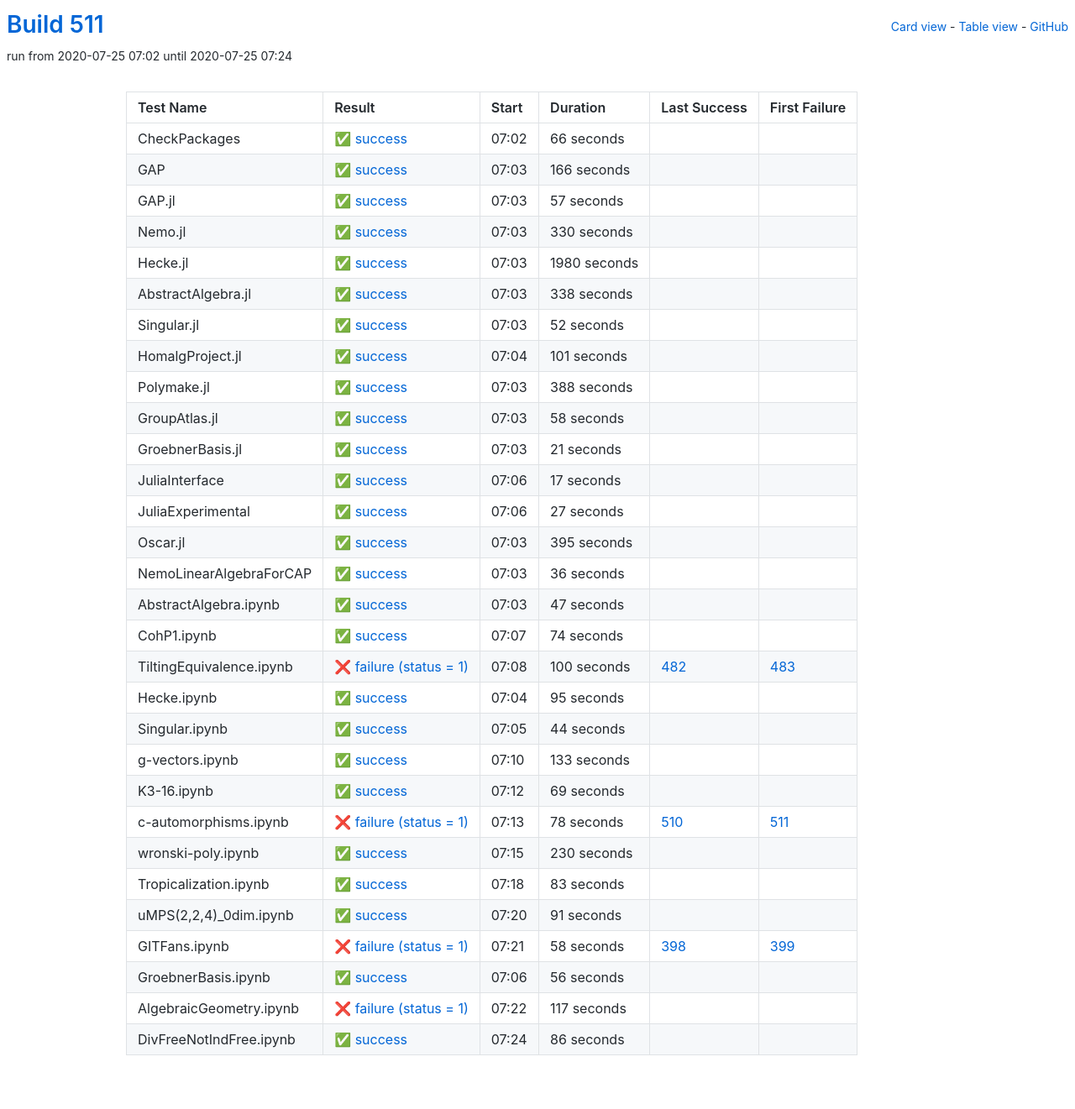
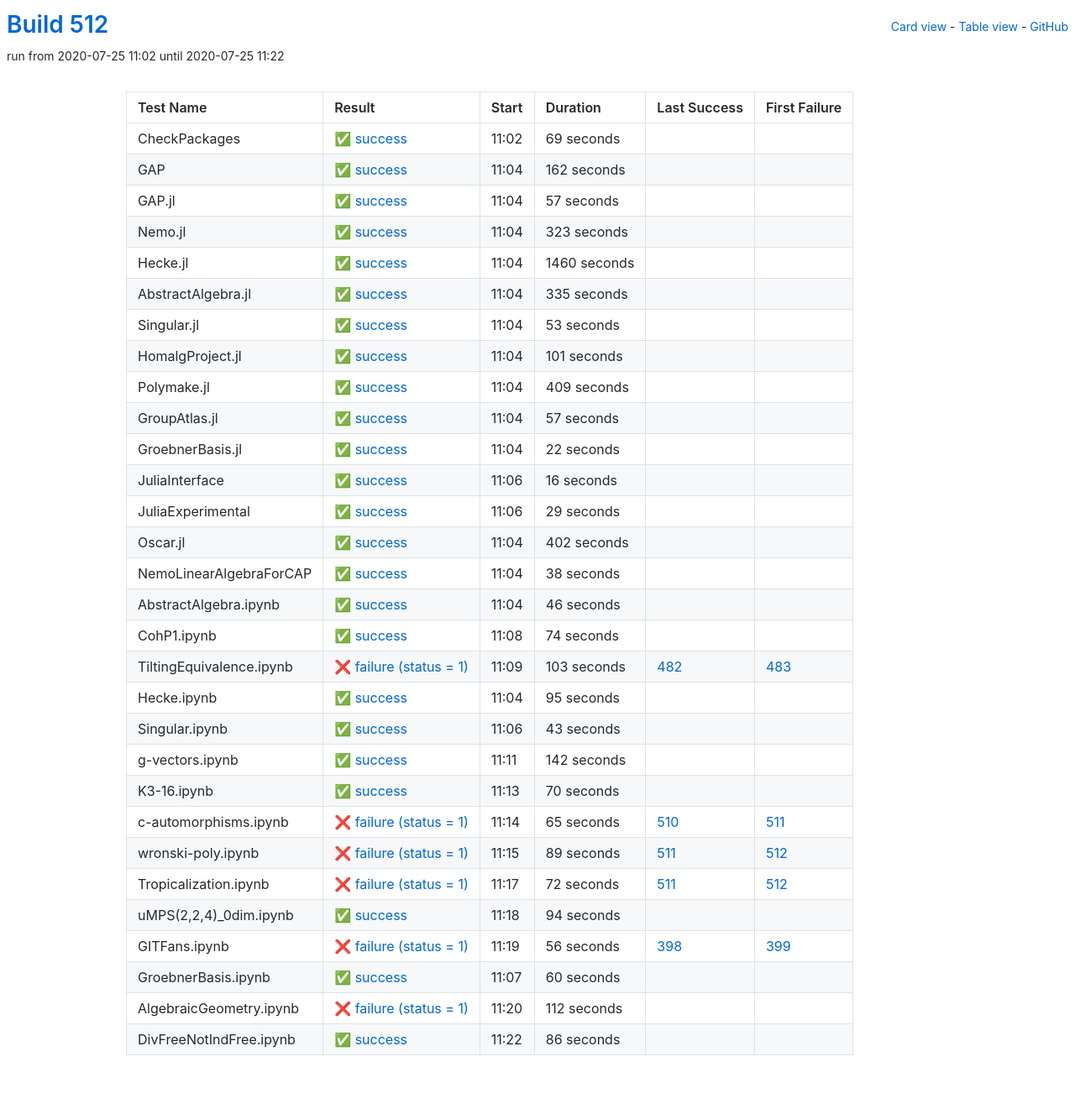
Before and after one commit to oscar-system/oscar-ci-status-stable, a Jekyll site: the page built from table.html, in a window 1280 px wide. Shown: the whole page at 84% size. Built offline with Jekyll 4.4.1, drawn with Linux system fonts in a browser that asks for light colours.

Commit message:
Build #512

```diff
--- a/_data/ci.yml
+++ b/_data/ci.yml
@@ -1,6 +1,6 @@
 ---
-build: 511
-build_url: https://oscarci.mathematik.uni-kl.de/job/oscar-stable/511/
+build: 512
+build_url: https://oscarci.mathematik.uni-kl.de/job/oscar-stable/512/
 job: oscar-stable
 organization: oscar-system
 repo: oscar-ci-status-stable
@@ -8,32 +8,32 @@ repourl: https://github.com/oscar-system/oscar-ci-status-stable
 tests:
 - name: CheckPackages
   id: checkpackages
-  log: https://oscarci.mathematik.uni-kl.de/job/oscar-stable/511/artifact/logs/build-511/CheckPackages.log
-  start: 2020-07-25 07:02
+  log: https://oscarci.mathematik.uni-kl.de/job/oscar-stable/512/artifact/logs/build-512/CheckPackages.log
+  start: 2020-07-25 11:02
   success: true
   exitcode: 0
   status: success
-  duration: 66
+  duration: 69
   last_success: false
   last_success_url:
   first_failure: false
   first_failure_url:
 - name: GAP
   id: gap
-  log: https://oscarci.mathematik.uni-kl.de/job/oscar-stable/511/artifact/logs/build-511/GAP.log
-  start: 2020-07-25 07:03
+  log: https://oscarci.mathematik.uni-kl.de/job/oscar-stable/512/artifact/logs/build-512/GAP.log
+  start: 2020-07-25 11:04
   success: true
   exitcode: 0
   status: success
-  duration: 166
+  duration: 162
   last_success: false
   last_success_url:
   first_failure: false
   first_failure_url:
 - name: GAP.jl
   id: gap-jl
-  log: https://oscarci.mathematik.uni-kl.de/job/oscar-stable/511/artifact/logs/build-511/GAP.jl.log
-  start: 2020-07-25 07:03
+  log: https://oscarci.mathematik.uni-kl.de/job/oscar-stable/512/artifact/logs/build-512/GAP.jl.log
+  start: 2020-07-25 11:04
   success: true
   exitcode: 0
   status: success
@@ -44,56 +44,56 @@ tests:
   first_failure_url:
 - name: Nemo.jl
   id: nemo-jl
-  log: https://oscarci.mathematik.uni-kl.de/job/oscar-stable/511/artifact/logs/build-511/Nemo.jl.log
-  start: 2020-07-25 07:03
+  log: https://oscarci.mathematik.uni-kl.de/job/oscar-stable/512/artifact/logs/build-512/Nemo.jl.log
+  start: 2020-07-25 11:04
   success: true
   exitcode: 0
   status: success
-  duration: 330
+  duration: 323
   last_success: false
   last_success_url:
   first_failure: false
   first_failure_url:
 - name: Hecke.jl
   id: hecke-jl
-  log: https://oscarci.mathematik.uni-kl.de/job/oscar-stable/511/artifact/logs/build-511/Hecke.jl.log
-  start: 2020-07-25 07:03
+  log: https://oscarci.mathematik.uni-kl.de/job/oscar-stable/512/artifact/logs/build-512/Hecke.jl.log
+  start: 2020-07-25 11:04
   success: true
   exitcode: 0
   status: success
-  duration: 1980
+  duration: 1460
   last_success: false
   last_success_url:
   first_failure: false
   first_failure_url:
 - name: AbstractAlgebra.jl
   id: abstractalgebra-jl
-  log: https://oscarci.mathematik.uni-kl.de/job/oscar-stable/511/artifact/logs/build-511/AbstractAlgebra.jl.log
-  start: 2020-07-25 07:03
+  log: https://oscarci.mathematik.uni-kl.de/job/oscar-stable/512/artifact/logs/build-512/AbstractAlgebra.jl.log
+  start: 2020-07-25 11:04
   success: true
   exitcode: 0
   status: success
-  duration: 338
+  duration: 335
   last_success: false
   last_success_url:
   first_failure: false
   first_failure_url:
 - name: Singular.jl
   id: singular-jl
-  log: https://oscarci.mathematik.uni-kl.de/job/oscar-stable/511/artifact/logs/build-511/Singular.jl.log
-  start: 2020-07-25 07:03
+  log: https://oscarci.mathematik.uni-kl.de/job/oscar-stable/512/artifact/logs/build-512/Singular.jl.log
+  start: 2020-07-25 11:04
   success: true
   exitcode: 0
   status: success
-  duration: 52
+  duration: 53
   last_success: false
   last_success_url:
   first_failure: false
   first_failure_url:
 - name: HomalgProject.jl
   id: homalgproject-jl
-  log: https://oscarci.mathematik.uni-kl.de/job/oscar-stable/511/artifact/logs/build-511/HomalgProject.jl.log
-  start: 2020-07-25 07:04
+  log: https://oscarci.mathematik.uni-kl.de/job/oscar-stable/512/artifact/logs/build-512/HomalgProject.jl.log
+  start: 2020-07-25 11:04
   success: true
   exitcode: 0
   status: success
@@ -104,104 +104,104 @@ tests:
   first_failure_url:
 - name: Polymake.jl
   id: polymake-jl
-  log: https://oscarci.mathematik.uni-kl.de/job/oscar-stable/511/artifact/logs/build-511/Polymake.jl.log
-  start: 2020-07-25 07:03
+  log: https://oscarci.mathematik.uni-kl.de/job/oscar-stable/512/artifact/logs/build-512/Polymake.jl.log
+  start: 2020-07-25 11:04
   success: true
   exitcode: 0
   status: success
-  duration: 388
+  duration: 409
   last_success: false
   last_success_url:
   first_failure: false
   first_failure_url:
 - name: GroupAtlas.jl
   id: groupatlas-jl
-  log: https://oscarci.mathematik.uni-kl.de/job/oscar-stable/511/artifact/logs/build-511/GroupAtlas.jl.log
-  start: 2020-07-25 07:03
+  log: https://oscarci.mathematik.uni-kl.de/job/oscar-stable/512/artifact/logs/build-512/GroupAtlas.jl.log
+  start: 2020-07-25 11:04
   success: true
   exitcode: 0
   status: success
-  duration: 58
+  duration: 57
   last_success: false
   last_success_url:
   first_failure: false
   first_failure_url:
 - name: GroebnerBasis.jl
   id: groebnerbasis-jl
-  log: https://oscarci.mathematik.uni-kl.de/job/oscar-stable/511/artifact/logs/build-511/GroebnerBasis.jl.log
-  start: 2020-07-25 07:03
+  log: https://oscarci.mathematik.uni-kl.de/job/oscar-stable/512/artifact/logs/build-512/GroebnerBasis.jl.log
+  start: 2020-07-25 11:04
   success: true
   exitcode: 0
   status: success
-  duration: 21
+  duration: 22
   last_success: false
   last_success_url:
   first_failure: false
   first_failure_url:
 - name: JuliaInterface
   id: juliainterface
-  log: https://oscarci.mathematik.uni-kl.de/job/oscar-stable/511/artifact/logs/build-511/JuliaInterface.log
-  start: 2020-07-25 07:06
+  log: https://oscarci.mathematik.uni-kl.de/job/oscar-stable/512/artifact/logs/build-512/JuliaInterface.log
+  start: 2020-07-25 11:06
   success: true
   exitcode: 0
   status: success
-  duration: 17
+  duration: 16
   last_success: false
   last_success_url:
   first_failure: false
   first_failure_url:
 - name: JuliaExperimental
   id: juliaexperimental
-  log: https://oscarci.mathematik.uni-kl.de/job/oscar-stable/511/artifact/logs/build-511/JuliaExperimental.log
-  start: 2020-07-25 07:06
+  log: https://oscarci.mathematik.uni-kl.de/job/oscar-stable/512/artifact/logs/build-512/JuliaExperimental.log
+  start: 2020-07-25 11:06
   success: true
   exitcode: 0
   status: success
-  duration: 27
+  duration: 29
   last_success: false
   last_success_url:
   first_failure: false
   first_failure_url:
 - name: Oscar.jl
   id: oscar-jl
-  log: https://oscarci.mathematik.uni-kl.de/job/oscar-stable/511/artifact/logs/build-511/Oscar.jl.log
-  start: 2020-07-25 07:03
+  log: https://oscarci.mathematik.uni-kl.de/job/oscar-stable/512/artifact/logs/build-512/Oscar.jl.log
+  start: 2020-07-25 11:04
   success: true
   exitcode: 0
   status: success
-  duration: 395
+  duration: 402
   last_success: false
   last_success_url:
   first_failure: false
   first_failure_url:
 - name: NemoLinearAlgebraForCAP
   id: nemolinearalgebraforcap
-  log: https://oscarci.mathematik.uni-kl.de/job/oscar-stable/511/artifact/logs/build-511/NemoLinearAlgebraForCAP.log
-  start: 2020-07-25 07:03
+  log: https://oscarci.mathematik.uni-kl.de/job/oscar-stable/512/artifact/logs/build-512/NemoLinearAlgebraForCAP.log
+  start: 2020-07-25 11:04
   success: true
   exitcode: 0
   status: success
-  duration: 36
+  duration: 38
   last_success: false
   last_success_url:
   first_failure: false
   first_failure_url:
 - name: AbstractAlgebra.ipynb
   id: abstractalgebra-ipynb
-  log: https://oscarci.mathematik.uni-kl.de/job/oscar-stable/511/artifact/logs/build-511/AbstractAlgebra.ipynb.log
-  start: 2020-07-25 07:03
+  log: https://oscarci.mathematik.uni-kl.de/job/oscar-stable/512/artifact/logs/build-512/AbstractAlgebra.ipynb.log
+  start: 2020-07-25 11:04
   success: true
   exitcode: 0
   status: success
-  duration: 47
+  duration: 46
   last_success: false
   last_success_url:
   first_failure: false
   first_failure_url:
 - name: CohP1.ipynb
   id: cohp1-ipynb
-  log: https://oscarci.mathematik.uni-kl.de/job/oscar-stable/511/artifact/logs/build-511/CohP1.ipynb.log
-  start: 2020-07-25 07:07
+  log: https://oscarci.mathematik.uni-kl.de/job/oscar-stable/512/artifact/logs/build-512/CohP1.ipynb.log
+  start: 2020-07-25 11:08
   success: true
   exitcode: 0
   status: success
@@ -212,20 +212,20 @@ tests:
   first_failure_url:
 - name: TiltingEquivalence.ipynb
   id: tiltingequivalence-ipynb
-  log: https://oscarci.mathematik.uni-kl.de/job/oscar-stable/511/artifact/logs/build-511/TiltingEquivalence.ipynb.log
-  start: 2020-07-25 07:08
+  log: https://oscarci.mathematik.uni-kl.de/job/oscar-stable/512/artifact/logs/build-512/TiltingEquivalence.ipynb.log
+  start: 2020-07-25 11:09
   success: false
   exitcode: 1
   status: failure
-  duration: 100
+  duration: 103
   last_success: 482
   last_success_url: https://oscarci.mathematik.uni-kl.de/job/oscar-stable/482/
   first_failure: 483
   first_failure_url: https://oscarci.mathematik.uni-kl.de/job/oscar-stable/483/
 - name: Hecke.ipynb
   id: hecke-ipynb
-  log: https://oscarci.mathematik.uni-kl.de/job/oscar-stable/511/artifact/logs/build-511/Hecke.ipynb.log
-  start: 2020-07-25 07:04
+  log: https://oscarci.mathematik.uni-kl.de/job/oscar-stable/512/artifact/logs/build-512/Hecke.ipynb.log
+  start: 2020-07-25 11:04
   success: true
   exitcode: 0
   status: success
@@ -236,128 +236,128 @@ tests:
   first_failure_url:
 - name: Singular.ipynb
   id: singular-ipynb
-  log: https://oscarci.mathematik.uni-kl.de/job/oscar-stable/511/artifact/logs/build-511/Singular.ipynb.log
-  start: 2020-07-25 07:05
+  log: https://oscarci.mathematik.uni-kl.de/job/oscar-stable/512/artifact/logs/build-512/Singular.ipynb.log
+  start: 2020-07-25 11:06
   success: true
   exitcode: 0
   status: success
-  duration: 44
+  duration: 43
   last_success: false
   last_success_url:
   first_failure: false
   first_failure_url:
 - name: g-vectors.ipynb
   id: g-vectors-ipynb
-  log: https://oscarci.mathematik.uni-kl.de/job/oscar-stable/511/artifact/logs/build-511/g-vectors.ipynb.log
-  start: 2020-07-25 07:10
+  log: https://oscarci.mathematik.uni-kl.de/job/oscar-stable/512/artifact/logs/build-512/g-vectors.ipynb.log
+  start: 2020-07-25 11:11
   success: true
   exitcode: 0
   status: success
-  duration: 133
+  duration: 142
   last_success: false
   last_success_url:
   first_failure: false
   first_failure_url:
 - name: K3-16.ipynb
   id: k3-16-ipynb
-  log: https://oscarci.mathematik.uni-kl.de/job/oscar-stable/511/artifact/logs/build-511/K3-16.ipynb.log
-  start: 2020-07-25 07:12
+  log: https://oscarci.mathematik.uni-kl.de/job/oscar-stable/512/artifact/logs/build-512/K3-16.ipynb.log
+  start: 2020-07-25 11:13
   success: true
   exitcode: 0
   status: success
-  duration: 69
+  duration: 70
   last_success: false
   last_success_url:
   first_failure: false
   first_failure_url:
 - name: c-automorphisms.ipynb
   id: c-automorphisms-ipynb
-  log: https://oscarci.mathematik.uni-kl.de/job/oscar-stable/511/artifact/logs/build-511/c-automorphisms.ipynb.log
-  start: 2020-07-25 07:13
+  log: https://oscarci.mathematik.uni-kl.de/job/oscar-stable/512/artifact/logs/build-512/c-automorphisms.ipynb.log
+  start: 2020-07-25 11:14
   success: false
   exitcode: 1
   status: failure
-  duration: 78
+  duration: 65
   last_success: 510
   last_success_url: https://oscarci.mathematik.uni-kl.de/job/oscar-stable/510/
   first_failure: 511
   first_failure_url: https://oscarci.mathematik.uni-kl.de/job/oscar-stable/511/
 - name: wronski-poly.ipynb
   id: wronski-poly-ipynb
-  log: https://oscarci.mathematik.uni-kl.de/job/oscar-stable/511/artifact/logs/build-511/wronski-poly.ipynb.log
-  start: 2020-07-25 07:15
+  log: https://oscarci.mathematik.uni-kl.de/job/oscar-stable/512/artifact/logs/build-512/wronski-poly.ipynb.log
+  start: 2020-07-25 11:15
+  success: false
+  exitcode: 1
+  status: failure
+  duration: 89
+  last_success: 511
+  last_success_url: https://oscarci.mathematik.uni-kl.de/job/oscar-stable/511/
+  first_failure: 512
+  first_failure_url: https://oscarci.mathematik.uni-kl.de/job/oscar-stable/512/
+- name: Tropicalization.ipynb
+  id: tropicalization-ipynb
+  log: https://oscarci.mathematik.uni-kl.de/job/oscar-stable/512/artifact/logs/build-512/Tropicalization.ipynb.log
+  start: 2020-07-25 11:17
+  success: false
+  exitcode: 1
+  status: failure
+  duration: 72
+  last_success: 511
+  last_success_url: https://oscarci.mathematik.uni-kl.de/job/oscar-stable/511/
+  first_failure: 512
+  first_failure_url: https://oscarci.mathematik.uni-kl.de/job/oscar-stable/512/
+- name: uMPS(2,2,4)_0dim.ipynb
+  id: umps-2-2-4-0dim-ipynb
+  log: https://oscarci.mathematik.uni-kl.de/job/oscar-stable/512/artifact/logs/build-512/uMPS-2-2-4-_0dim.ipynb.log
+  start: 2020-07-25 11:18
   success: true
   exitcode: 0
   status: success
-  duration: 230
-  last_success: false
-  last_success_url:
-  first_failure: false
-  first_failure_url:
-- name: Tropicalization.ipynb
-  id: tropicalization-ipynb
-  log: https://oscarci.mathematik.uni-kl.de/job/oscar-stable/511/artifact/logs/build-511/Tropicalization.ipynb.log
-  start: 2020-07-25 07:18
-  success: true
-  exitcode: 0
-  status: success
-  duration: 83
-  last_success: false
-  last_success_url:
-  first_failure: false
-  first_failure_url:
-- name: uMPS(2,2,4)_0dim.ipynb
-  id: umps-2-2-4-0dim-ipynb
-  log: https://oscarci.mathematik.uni-kl.de/job/oscar-stable/511/artifact/logs/build-511/uMPS-2-2-4-_0dim.ipynb.log
-  start: 2020-07-25 07:20
-  success: true
-  exitcode: 0
-  status: success
-  duration: 91
+  duration: 94
   last_success: false
   last_success_url:
   first_failure: false
   first_failure_url:
 - name: GITFans.ipynb
   id: gitfans-ipynb
-  log: https://oscarci.mathematik.uni-kl.de/job/oscar-stable/511/artifact/logs/build-511/GITFans.ipynb.log
-  start: 2020-07-25 07:21
+  log: https://oscarci.mathematik.uni-kl.de/job/oscar-stable/512/artifact/logs/build-512/GITFans.ipynb.log
+  start: 2020-07-25 11:19
   success: false
   exitcode: 1
   status: failure
-  duration: 58
+  duration: 56
   last_success: 398
   last_success_url: https://oscarci.mathematik.uni-kl.de/job/oscar-stable/398/
   first_failure: 399
   first_failure_url: https://oscarci.mathematik.uni-kl.de/job/oscar-stable/399/
 - name: GroebnerBasis.ipynb
   id: groebnerbasis-ipynb
-  log: https://oscarci.mathematik.uni-kl.de/job/oscar-stable/511/artifact/logs/build-511/GroebnerBasis.ipynb.log
-  start: 2020-07-25 07:06
+  log: https://oscarci.mathematik.uni-kl.de/job/oscar-stable/512/artifact/logs/build-512/GroebnerBasis.ipynb.log
+  start: 2020-07-25 11:07
   success: true
   exitcode: 0
   status: success
-  duration: 56
+  duration: 60
   last_success: false
   last_success_url:
   first_failure: false
   first_failure_url:
 - name: AlgebraicGeometry.ipynb
   id: algebraicgeometry-ipynb
-  log: https://oscarci.mathematik.uni-kl.de/job/oscar-stable/511/artifact/logs/build-511/AlgebraicGeometry.ipynb.log
-  start: 2020-07-25 07:22
+  log: https://oscarci.mathematik.uni-kl.de/job/oscar-stable/512/artifact/logs/build-512/AlgebraicGeometry.ipynb.log
+  start: 2020-07-25 11:20
   success: false
   exitcode: 1
   status: failure
-  duration: 117
+  duration: 112
   last_success: false
   last_success_url:
   first_failure: false
   first_failure_url:
 - name: DivFreeNotIndFree.ipynb
   id: divfreenotindfree-ipynb
-  log: https://oscarci.mathematik.uni-kl.de/job/oscar-stable/511/artifact/logs/build-511/DivFreeNotIndFree.ipynb.log
-  start: 2020-07-25 07:24
+  log: https://oscarci.mathematik.uni-kl.de/job/oscar-stable/512/artifact/logs/build-512/DivFreeNotIndFree.ipynb.log
+  start: 2020-07-25 11:22
   success: true
   exitcode: 0
   status: success
```
Also changed, not shown: README.md.
